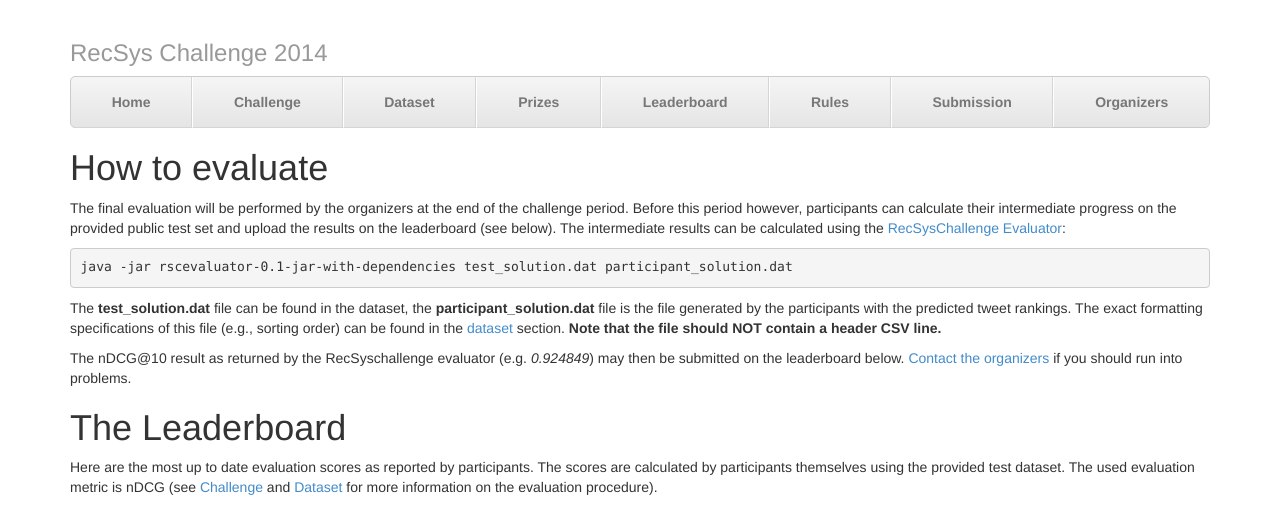
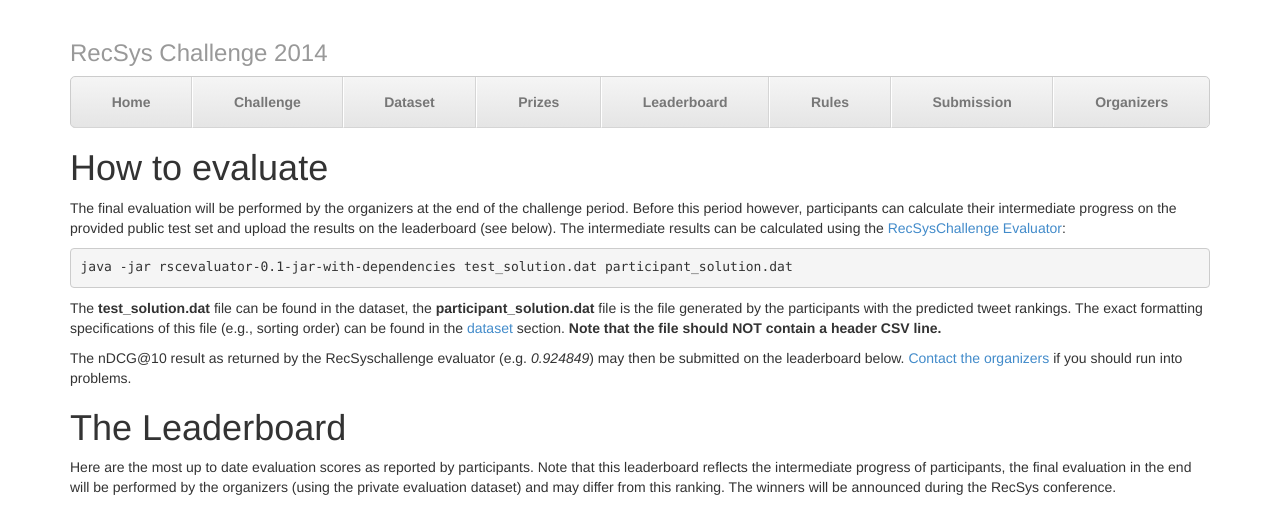
Before and after one commit to recsyschallenge/2014, a Jekyll site: the page built from leaderboard/test.md, in a window 1280 px wide. Shown: the top 507 px of the page. Built offline with Jekyll 4.4.1, drawn with Linux system fonts in a browser that asks for light colours; Markdown is read by kramdown in place of the engine named in the settings; some of the changed text lies outside the part shown; grey boxes are pictures that could not be loaded.

Commit message:
Update test.md

```diff
--- a/leaderboard/test.md
+++ b/leaderboard/test.md
@@ -13,9 +13,7 @@
 
 #The Leaderboard
 
-Here are the most up to date evaluation scores as reported by participants. The scores are calculated by participants themselves using the provided test dataset. The used evaluation metric is nDCG (see [Challenge](/challenge/) and [Dataset](/dataset/) for more information on the evaluation procedure).
-
-Note that this leaderboard reflects the intermediate progress of participants, the final evaluation in the end will be performed by the organizers (using the private evaluation dataset) and may differ from this ranking. The winners will be announced during the RecSys conference.
+Here are the most up to date evaluation scores as reported by participants. Note that this leaderboard reflects the intermediate progress of participants, the final evaluation in the end will be performed by the organizers (using the private evaluation dataset) and may differ from this ranking. The winners will be announced during the RecSys conference.
 
 
 
```
